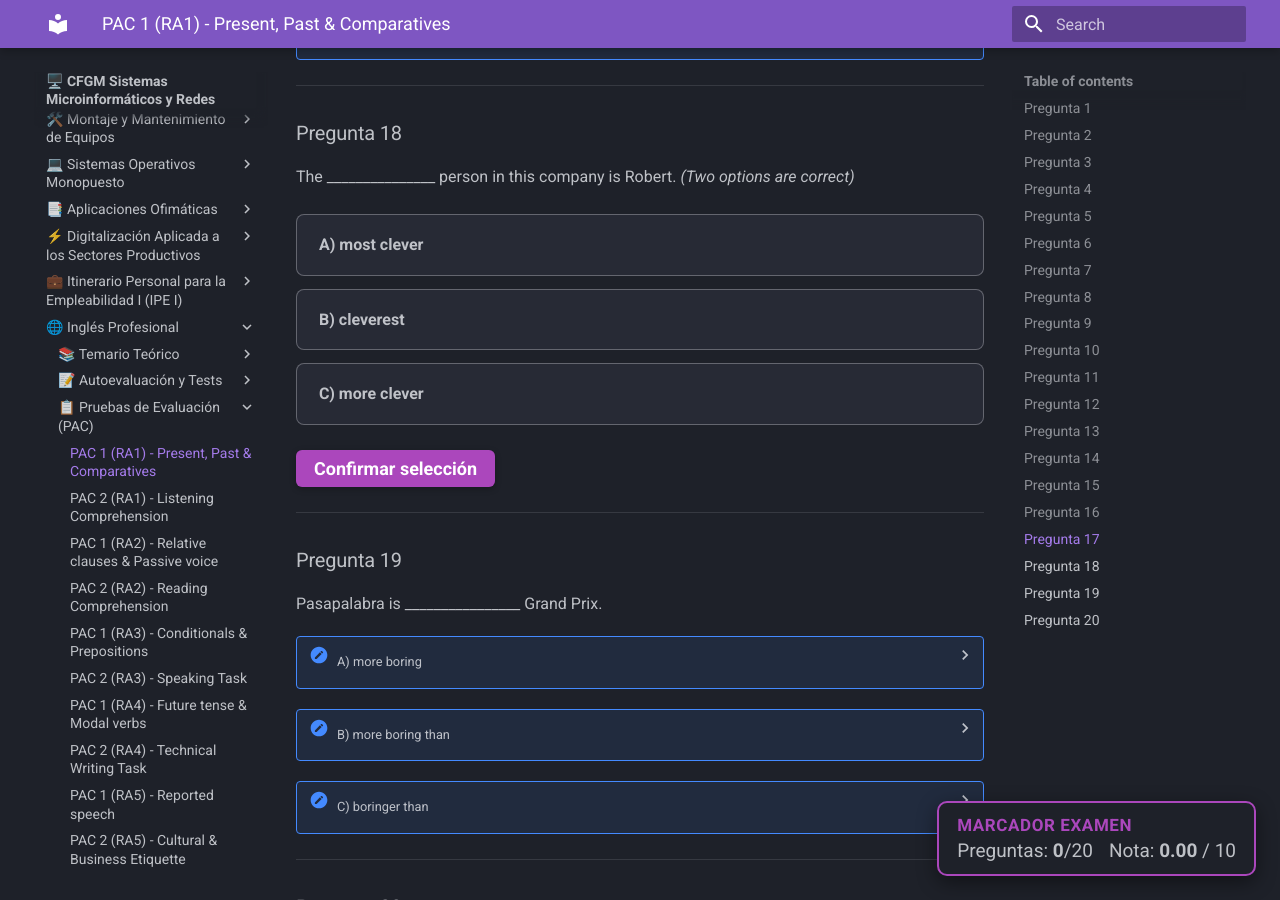
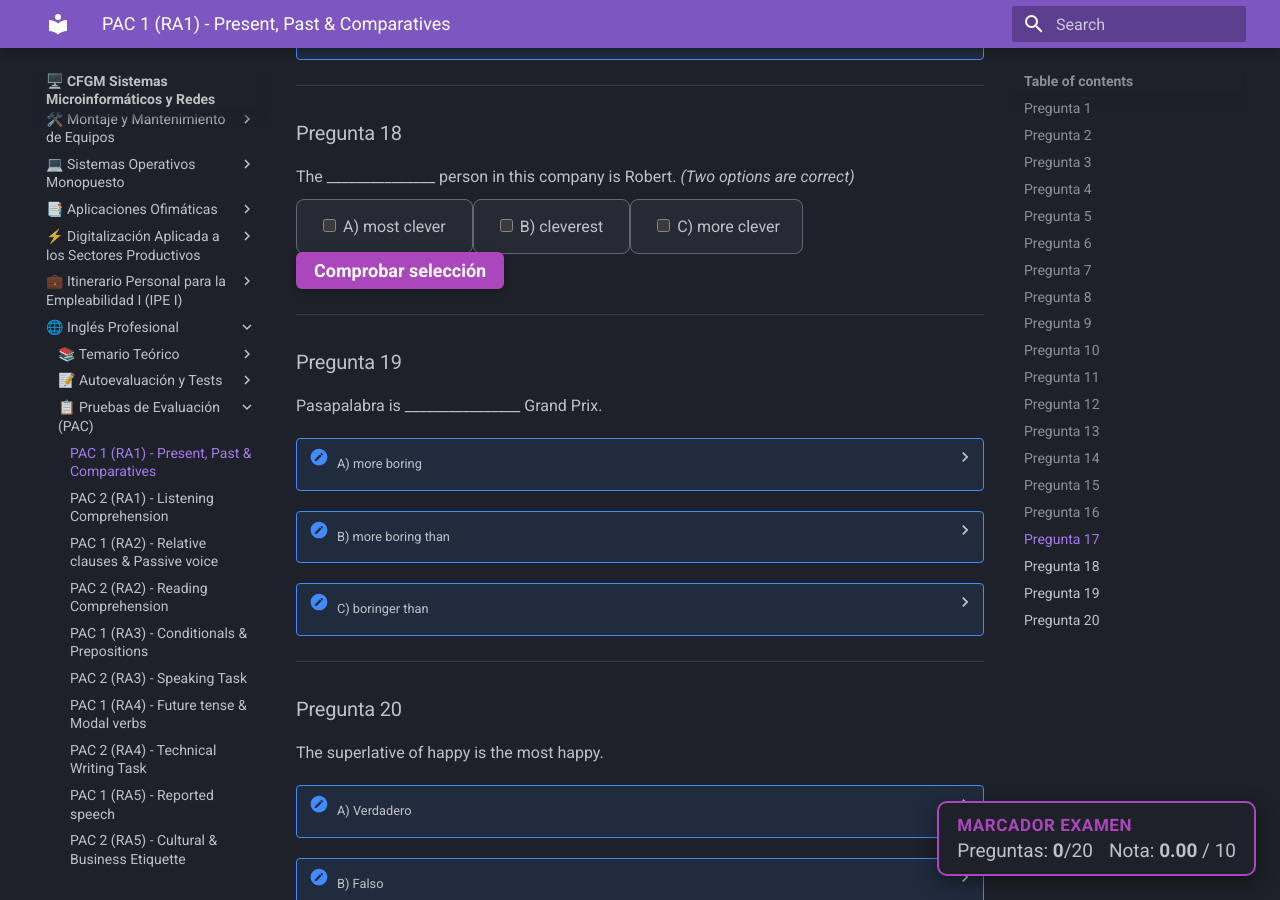
Before and after one commit to Beamspark/SMR-Apuntes, an MkDocs documentation site: the page built from docs/smr/ingles/pac/pac-1-ra1.md, in a window 1280 px wide and 900 px high, scrolled down 7351 px. Built offline with MkDocs 1.6.1 and Material for MkDocs 9.7.7, drawn with Linux system fonts in a browser that asks for light colours.

Commit message:
Update pac-1-ra1.md

```diff
--- a/docs/smr/ingles/pac/pac-1-ra1.md
+++ b/docs/smr/ingles/pac/pac-1-ra1.md
@@ -587,29 +587,32 @@ The _______________ person in this company is Robert. *(Two options are correct)
 
 <div class="quiz-multi" data-expected="2">
   <div class="quiz-multi-options">
-    <div class="quiz-multi-option correct" data-opt="A">
-      <span class="opt-label"><strong>A) most clever</strong></span>
+    <label class="quiz-multi-option correct">
+      <input type="checkbox" data-opt="A"> A) most clever
       <div class="feedback" style="display: none;">
         <div class="feedback-title">✓ ¡Correcta!</div>
         El adjetivo bisilábico <em>clever</em> admite de forma válida la construcción de superlativo con <strong>most</strong>.
       </div>
-    </div>
-    <div class="quiz-multi-option correct" data-opt="B">
-      <span class="opt-label"><strong>B) cleverest</strong></span>
+    </label>
+
+    <label class="quiz-multi-option correct">
+      <input type="checkbox" data-opt="B"> B) cleverest
       <div class="feedback" style="display: none;">
         <div class="feedback-title">✓ ¡Correcta!</div>
         También admite la desinencia tradicional sintética de superlativo en <strong>-est</strong>.
       </div>
-    </div>
-    <div class="quiz-multi-option incorrect" data-opt="C">
-      <span class="opt-label"><strong>C) more clever</strong></span>
+    </label>
+
+    <label class="quiz-multi-option incorrect">
+      <input type="checkbox" data-opt="C"> C) more clever
       <div class="feedback" style="display: none;">
         <div class="feedback-title">✗ Incorrecta</div>
         Es una forma comparativa de superioridad, incompatible con el artículo superlativo <em>The</em> que introduce la frase.
       </div>
-    </div>
+    </label>
   </div>
-  <button type="button" class="quiz-btn-confirm">Confirmar selección</button>
+
+  <button type="button" class="quiz-btn-confirm" onclick="checkMultiChoiceCheckbox(this)">Comprobar selección</button>
 </div>
 
 ---
```
